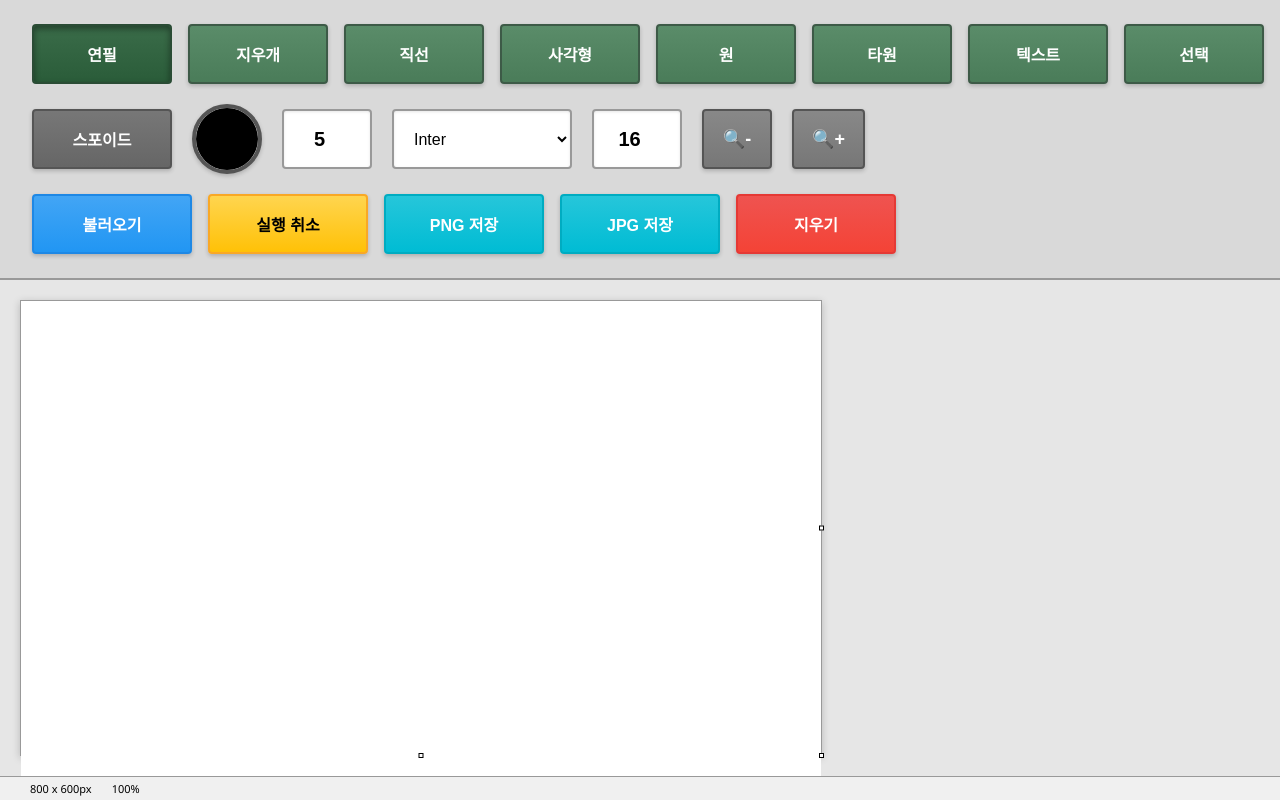
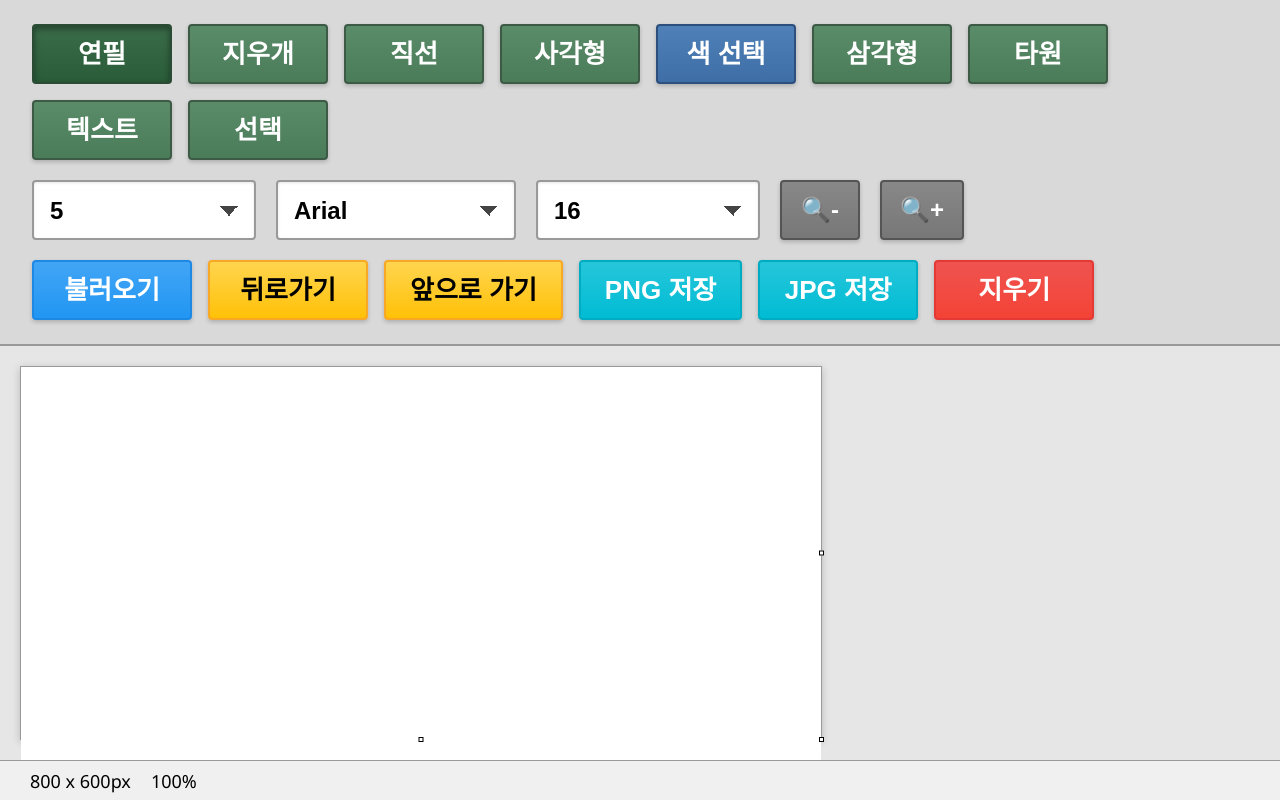
Before and after one commit to kkmin1/web-paint, a website built with Vite: page index.html in a window 1280 px wide. Built offline with nearby package versions, Linux system fonts and the light colour scheme.

Commit message:
Add files via upload

```diff
--- a/index.html
+++ b/index.html
@@ -22,7 +22,8 @@
         <button class="tool-btn" data-tool="eraser" title="지우개">지우개</button>
         <button class="tool-btn" data-tool="line" title="직선">직선</button>
         <button class="tool-btn" data-tool="rect" title="사각형">사각형</button>
-        <button class="tool-btn" data-tool="circle" title="원">원</button>
+        <button class="tool-btn color-select-btn" id="colorSelectBtn" title="색 선택">색 선택</button>
+        <button class="tool-btn" data-tool="triangle" title="삼각형">삼각형</button>
         <button class="tool-btn" data-tool="ellipse" title="타원">타원</button>
         <button class="tool-btn" data-tool="text" title="텍스트">텍스트</button>
         <button class="tool-btn" data-tool="select" title="선택">선택</button>
@@ -31,20 +32,43 @@
 
       <!-- Row 2: Settings & Controls -->
       <div class="toolbar-row settings-row">
-        <button class="tool-btn" id="eyedropperBtn" title="스포이드">스포이드</button>
-        <div class="color-picker-wrapper">
-          <input type="color" id="colorPicker" value="#000000" title="Color">
-        </div>
-        <input type="number" id="sizeInput" min="1" max="50" value="5" title="선 굵기">
-        <select id="fontFamily" title="Font Family">
+        <input type="color" id="colorPicker" value="#000000" title="Color" style="display: none;">
+        <select id="sizeInput" class="named-select" title="선 굵기">
+          <option value="1">1</option>
+          <option value="2">2</option>
+          <option value="3">3</option>
+          <option value="4">4</option>
+          <option value="5" selected>5</option>
+          <option value="6">6</option>
+          <option value="7">7</option>
+          <option value="8">8</option>
+          <option value="9">9</option>
+          <option value="10">10</option>
+          <option value="15">15</option>
+          <option value="20">20</option>
+        </select>
+        <select id="fontFamily" class="named-select" title="폰트">
+          <option value="Arial, sans-serif" selected>Arial</option>
           <option value="Inter, sans-serif">Inter</option>
-          <option value="Arial, sans-serif">Arial</option>
-          <option value="'Times New Roman', serif">Times New Roman</option>
-          <option value="'Courier New', monospace">Courier New</option>
+          <option value="'Times New Roman', serif">Times</option>
+          <option value="'Courier New', monospace">Courier</option>
           <option value="Georgia, serif">Georgia</option>
-          <option value="'Brush Script MT', cursive">Brush Script</option>
+          <option value="'Brush Script MT', cursive">Brush</option>
         </select>
-        <input type="number" id="fontSize" min="8" max="200" value="16" title="Font Size">
+        <select id="fontSize" class="named-select" title="폰트 크기">
+          <option value="8">8</option>
+          <option value="10">10</option>
+          <option value="12">12</option>
+          <option value="14">14</option>
+          <option value="16" selected>16</option>
+          <option value="18">18</option>
+          <option value="20">20</option>
+          <option value="22">22</option>
+          <option value="24">24</option>
+          <option value="26">26</option>
+          <option value="30">30</option>
+          <option value="40">40</option>
+        </select>
         <button class="zoom-btn" id="zoomOutBtn" title="축소 (Ctrl+-)">🔍-</button>
         <button class="zoom-btn" id="zoomInBtn" title="확대 (Ctrl++)">🔍+</button>
       </div>
@@ -52,7 +76,8 @@
       <!-- Row 3: Action Buttons -->
       <div class="toolbar-row actions-row">
         <button class="action-btn load-btn" id="importBtn" title="불러오기">불러오기</button>
-        <button class="action-btn undo-btn" id="undoBtn" title="실행 취소">실행 취소</button>
+        <button class="action-btn undo-btn" id="undoBtn" title="뒤로가기">뒤로가기</button>
+        <button class="action-btn undo-btn" id="redoBtn" title="앞으로 가기">앞으로 가기</button>
         <button class="action-btn save-png-btn" id="savePngBtn" title="PNG 저장">PNG 저장</button>
         <button class="action-btn save-jpg-btn" id="saveJpgBtn" title="JPG 저장">JPG 저장</button>
         <button class="action-btn clear-btn" id="clearBtn" title="지우기">지우기</button>
@@ -75,7 +100,7 @@
       <div class="status-item" id="zoomLevel">100%</div>
     </footer>
   </div>
-  <script type="module" src="/src/main.js"></script>
+  <script type="module" src="./src/main.js"></script>
 </body>
 
 </html>
--- a/style.css
+++ b/style.css
@@ -23,6 +23,13 @@
   margin: 0;
   padding: 0;
   user-select: none;
+}
+
+/* 입력 요소는 텍스트 선택 허용 */
+input,
+select,
+textarea {
+  user-select: text;
 }
 
 body {
@@ -55,6 +62,7 @@ body {
   display: flex;
   gap: 16px;
   align-items: center;
+  flex-wrap: wrap;
 }
 
 .toolbar-row.settings-row {
@@ -75,10 +83,15 @@ body {
   color: white;
   border-radius: 4px;
   cursor: pointer;
-  font-size: 16px;
+  font-size: 26px;
   font-weight: 600;
   transition: all 0.15s;
   box-shadow: 0 2px 4px rgba(0, 0, 0, 0.2);
+  display: flex;
+  align-items: center;
+  justify-content: center;
+  text-align: center;
+  line-height: 1;
 }
 
 .tool-btn:hover {
@@ -92,20 +105,18 @@ body {
   box-shadow: inset 0 3px 6px rgba(0, 0, 0, 0.4);
 }
 
-/* Eyedropper button */
-#eyedropperBtn {
-  background: linear-gradient(to bottom, #777, #666);
-  border-color: #555;
-  min-width: 140px;
+.color-select-btn {
+  border-color: #2d4f7d;
+  background: linear-gradient(to bottom, #4f80b8, #3e6ea5);
 }
 
-#eyedropperBtn:hover {
-  background: linear-gradient(to bottom, #888, #777);
+.color-select-btn:hover {
+  background: linear-gradient(to bottom, #5f90c8, #4f80b8);
 }
 
 /* Zoom Buttons */
 .zoom-btn {
-  min-width: 70px;
+  min-width: 80px;
   height: 60px;
   padding: 14px 18px;
   border: 2px solid #555;
@@ -113,10 +124,15 @@ body {
   color: white;
   border-radius: 4px;
   cursor: pointer;
-  font-size: 18px;
+  font-size: 24px;
   font-weight: 600;
   transition: all 0.15s;
   box-shadow: 0 2px 4px rgba(0, 0, 0, 0.2);
+  display: flex;
+  align-items: center;
+  justify-content: center;
+  text-align: center;
+  line-height: 1;
 }
 
 .zoom-btn:hover {
@@ -124,54 +140,33 @@ body {
   box-shadow: 0 3px 6px rgba(0, 0, 0, 0.25);
 }
 
-/* Color Picker Wrappers */
-.color-picker-wrapper {
-  display: flex;
-  align-items: center;
-  justify-content: center;
-  width: 70px;
-  height: 70px;
-  border-radius: 50%;
-  border: 4px solid #555;
-  background: white;
-  overflow: hidden;
-  box-shadow: 0 2px 4px rgba(0, 0, 0, 0.2);
-}
-
-.color-picker-wrapper input[type="color"] {
-  width: 85px;
-  height: 85px;
-  border: none;
-  cursor: pointer;
-  margin: -8px;
-}
-
-/* Number Inputs */
-input[type="number"] {
-  width: 90px;
+/* Number Inputs / Select */
+.named-select {
+  width: 224px;
   height: 60px;
-  padding: 12px;
+  padding: 8px 44px 8px 16px;
   border: 2px solid #999;
   border-radius: 4px;
-  font-size: 20px;
+  font-size: 24px;
   font-weight: 600;
-  text-align: center;
   background: white;
+  cursor: pointer;
   box-shadow: inset 0 1px 3px rgba(0, 0, 0, 0.1);
+  appearance: none;
+  -webkit-appearance: none;
+  background-image:
+    linear-gradient(45deg, transparent 50%, #444 50%),
+    linear-gradient(135deg, #444 50%, transparent 50%);
+  background-position:
+    calc(100% - 24px) 24px,
+    calc(100% - 16px) 24px;
+  background-size: 10px 10px, 10px 10px;
+  background-repeat: no-repeat;
 }
 
 /* Font Family Dropdown */
 #fontFamily {
-  width: 180px;
-  height: 60px;
-  padding: 12px 16px;
-  border: 2px solid #999;
-  border-radius: 4px;
-  font-size: 16px;
-  font-weight: 500;
-  background: white;
-  cursor: pointer;
-  box-shadow: inset 0 1px 3px rgba(0, 0, 0, 0.1);
+  width: 240px;
 }
 
 /* Action Buttons (Row 3) */
@@ -182,11 +177,16 @@ input[type="number"] {
   border: 2px solid rgba(0, 0, 0, 0.2);
   border-radius: 4px;
   cursor: pointer;
-  font-size: 16px;
+  font-size: 26px;
   font-weight: 600;
   color: white;
   transition: all 0.15s;
   box-shadow: 0 2px 4px rgba(0, 0, 0, 0.2);
+  display: flex;
+  align-items: center;
+  justify-content: center;
+  text-align: center;
+  line-height: 1;
 }
 
 .undo-btn {
@@ -254,6 +254,7 @@ input[type="number"] {
   display: flex;
   padding: 20px;
   position: relative;
+  min-height: 0;
 }
 
 .canvas-wrapper {
@@ -261,7 +262,7 @@ input[type="number"] {
   display: inline-block;
   box-shadow: 0 2px 8px rgba(0, 0, 0, 0.2);
   transform-origin: top left;
-  transition: transform 0.2s ease;
+  /* transition 제거: 줌 애니메이션 중 getBoundingClientRect 오류 방지 */
   border: 1px solid #999;
 }
 
@@ -270,6 +271,8 @@ input[type="number"] {
   background: white;
   position: relative;
   z-index: 1;
+  /* 터치 기기에서 스크롤 대신 그리기가 되도록 */
+  touch-action: none;
 }
 
 /* Text Input Overlay */
@@ -317,13 +320,13 @@ input[type="number"] {
 
 /* Status Bar */
 .status-bar {
-  height: 24px;
+  height: 40px;
   background: var(--bg-color);
   border-top: 1px solid var(--border-color);
   display: flex;
   align-items: center;
   padding: 0 10px;
-  font-size: 11px;
+  font-size: 18px;
   gap: 20px;
 }
 
@@ -332,3 +335,61 @@ input[type="number"] {
   align-items: center;
   gap: 5px;
 }
+
+@media (max-width: 900px) {
+  .toolbar {
+    padding: 18px;
+    gap: 14px;
+  }
+
+  .tool-btn,
+  .action-btn {
+    min-width: 120px;
+    font-size: 20px;
+  }
+
+  #fontFamily {
+    width: 180px;
+  }
+}
+
+@media (max-width: 600px) {
+  body {
+    overflow: hidden;
+  }
+
+  .toolbar {
+    padding: 14px;
+  }
+
+  .workspace {
+    padding: 12px;
+  }
+
+  .status-bar {
+    display: none;
+  }
+
+  .tool-btn,
+  .action-btn {
+    min-width: 104px;
+    height: 52px;
+    font-size: 18px;
+    padding: 12px 16px;
+  }
+
+  .zoom-btn,
+  #fontFamily,
+  .named-select {
+    height: 52px;
+    font-size: 18px;
+  }
+
+  #fontFamily {
+    width: 156px;
+  }
+
+  .named-select {
+    width: 156px;
+  }
+}
--- /dev/null
+++ b/실행방법.txt
@@ -0,0 +1,5 @@
+
+  실행 방법:
+
+  1. 프로젝트 폴더에서 npm run dev
+  2. 브라우저에서 표시된 주소(예: http://localhost:5173)로 접속
```
